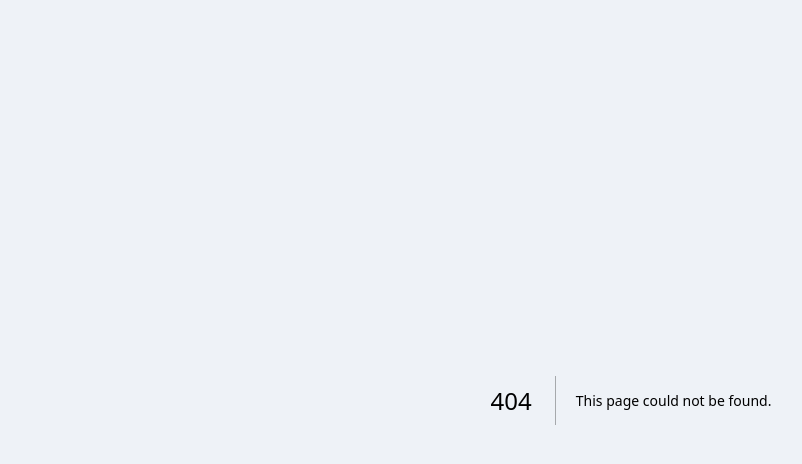
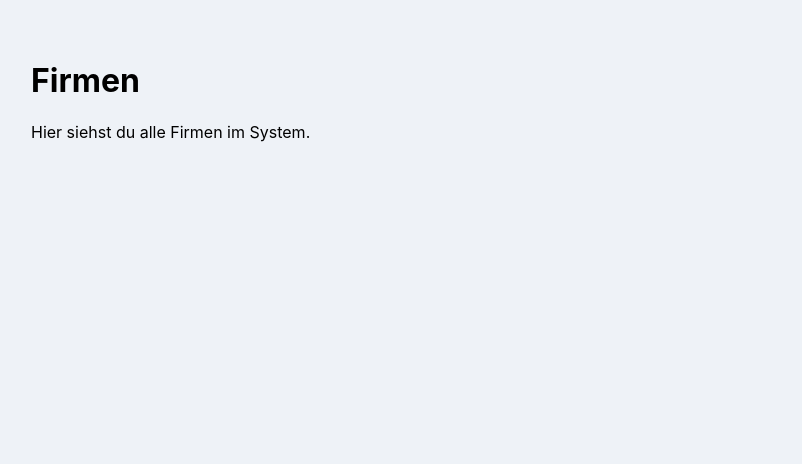
Before and after one commit to jobflow-app/jobflow-app, a Next.js app: page /superadmin/companies in a window 1280 px wide. Before the commit this address had no page. Shown: the top 464 px of the page, without its empty margins (9-811 px from the left). Built offline with nearby package versions, Linux system fonts and the light colour scheme.

Commit message:
Create page.jsx

```diff
--- /dev/null
+++ b/app/superadmin/companies/page.jsx
@@ -0,0 +1,8 @@
+export default function CompaniesPage() {
+  return (
+    <main style={{padding:40}}>
+      <h1>Firmen</h1>
+      <p>Hier siehst du alle Firmen im System.</p>
+    </main>
+  )
+}
```
